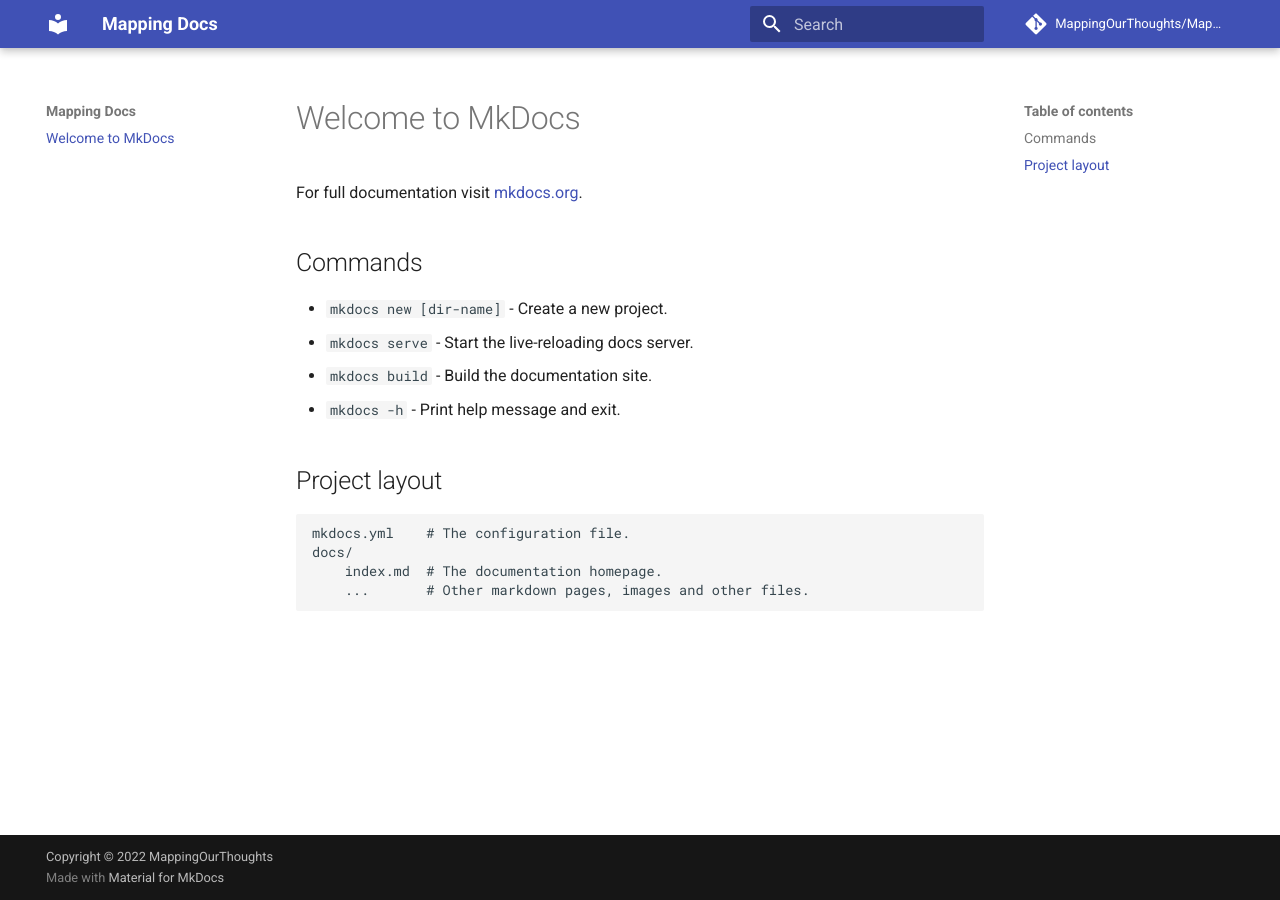
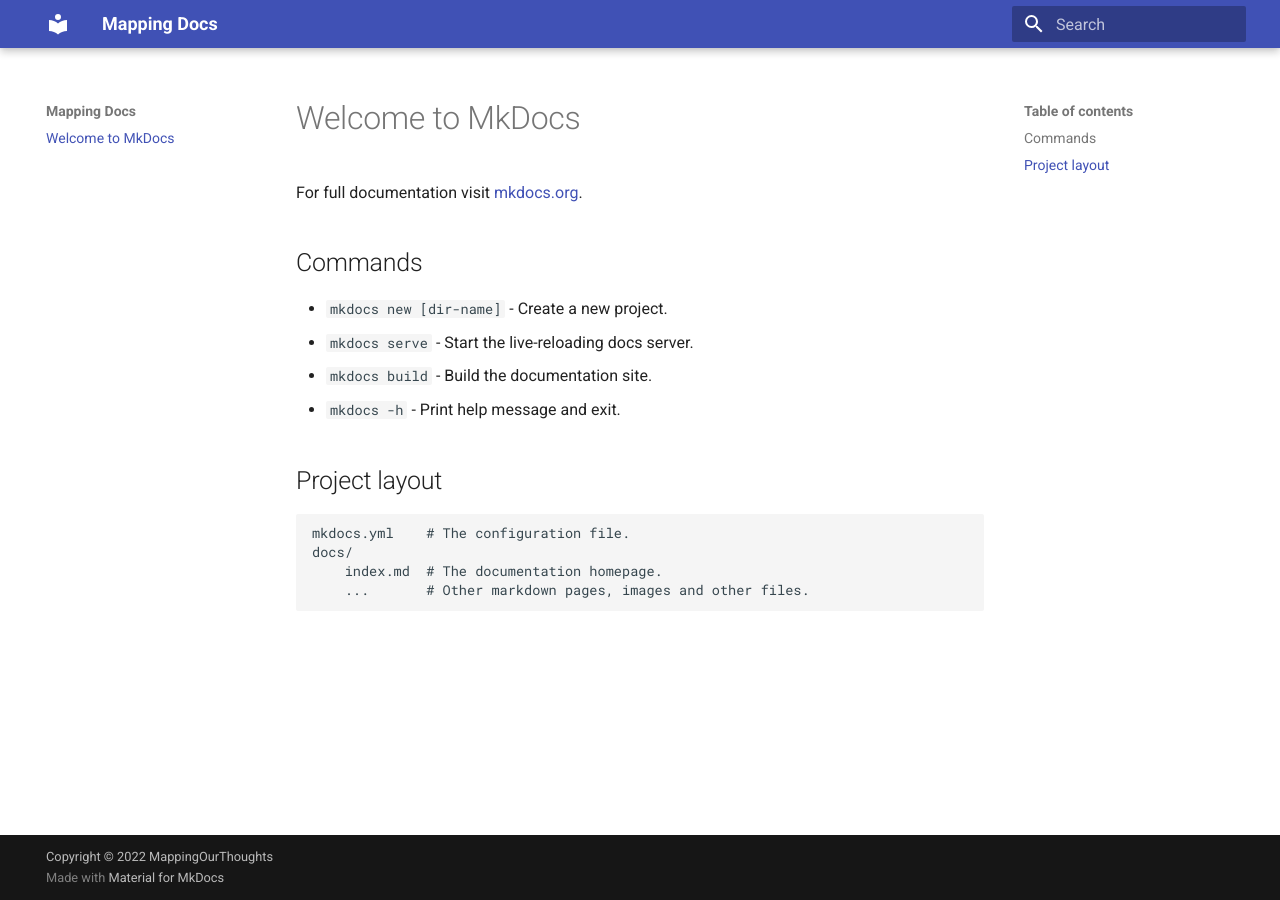
Before and after one commit to MappingOurThoughts/MappingOurThoughts.github.io, an MkDocs documentation site: the page built from docs/index.md, in a window 1280 px wide. Built offline with MkDocs 1.6.1 and Material for MkDocs 9.7.7, drawn with Linux system fonts in a browser that asks for light colours; comment, search, counter and statistics services are not loaded.

Commit message:
Update mkdocs.yml

```diff
--- a/mkdocs.yml
+++ b/mkdocs.yml
@@ -1,10 +1,6 @@
 site_name: Mapping Docs
 site_url: https://docs.mappingourthoughts.org
 site_author: Antonio Turley
-
-# Repository
-repo_name: MappingOurThoughts/MappingOurThoughts.github.io
-repo_url: https://github.com/MappingOurThoughts/MappingOurThoughts.github.io
 
 # Copyright
 copyright: Copyright &copy; 2022 MappingOurThoughts
```
